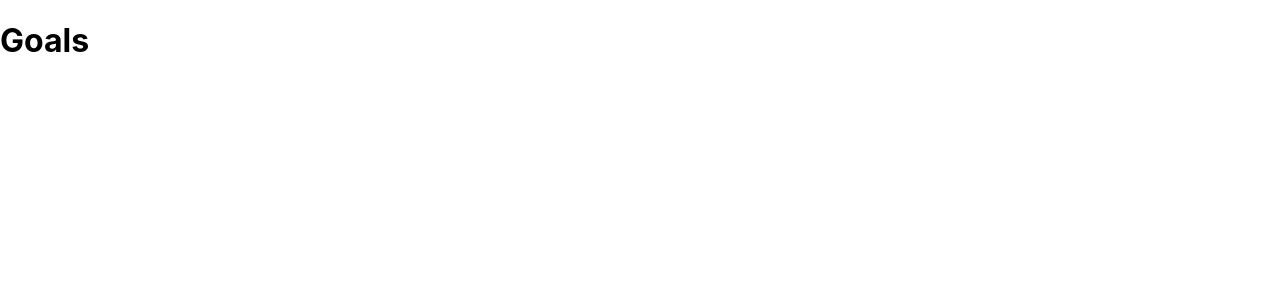
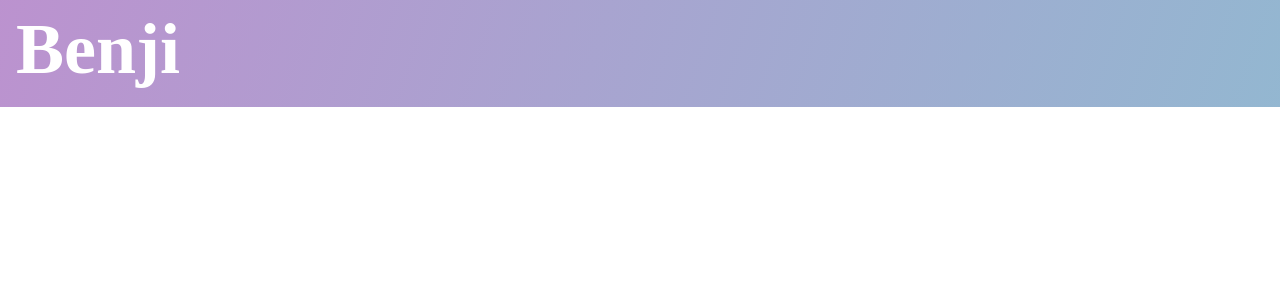
Before and after one commit to victorsandru/Benji, a React (Create React App) app in the folder benji/: page /goals in a window 1280 px wide. Shown: the top 300 px of the page. Built offline with nearby package versions, Linux system fonts and the light colour scheme; a web font is replaced by a local one.

Commit message:
Add TopNavigationBar to the Goals page

```diff
--- a/benji/src/Goals.js
+++ b/benji/src/Goals.js
@@ -1,12 +1,12 @@
-import './Goals.css';
+import { Fragment } from "react";
+import "./Goals.css";
+import TopNavigationBar from "./components/TopNavigationBar";
 
 function Goals() {
   return (
-    <div className="App">
-      <header className="App-header">
-        <h1>Goals</h1>
-      </header>
-    </div>
+    <Fragment>
+      <TopNavigationBar />
+    </Fragment>
   );
 }
 
```
